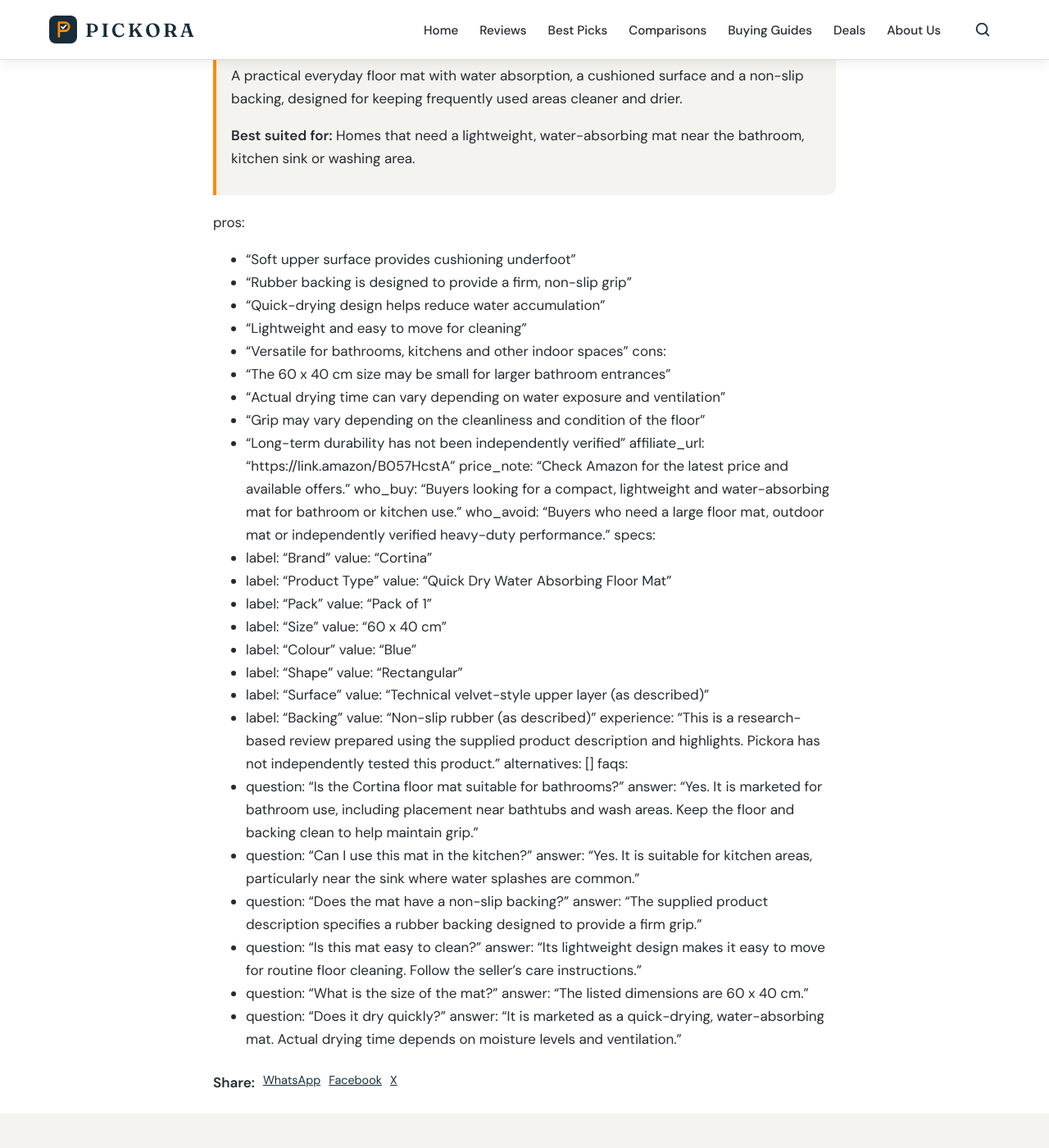
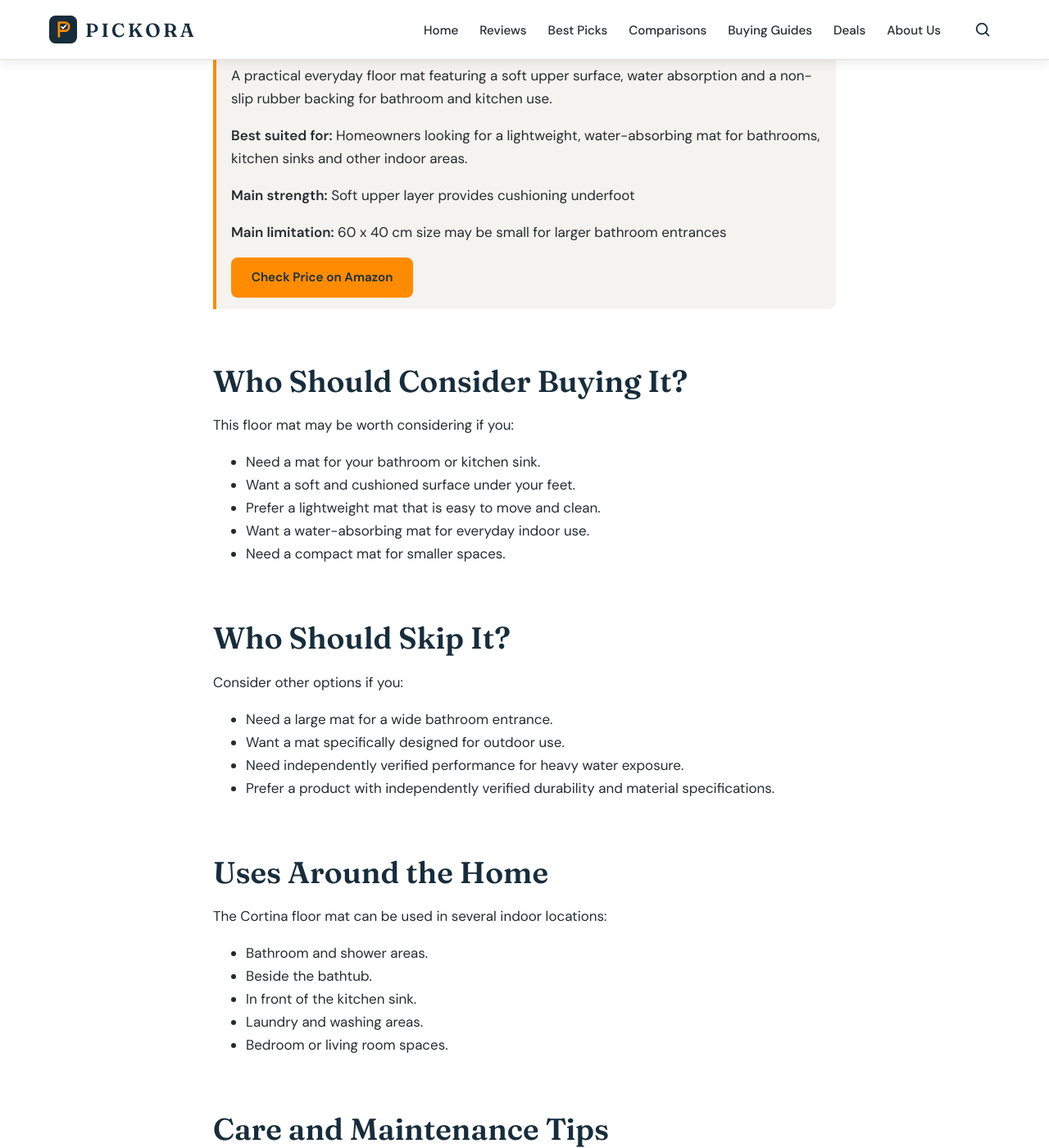
Before and after one commit to Pickora169/Pickora, a Jekyll site: the page built from _reviews/cortina-quick-dry-water-absorbing-floor-mat.md, in a window 1280 px wide and 1400 px high, scrolled down 1364 px. Shown: the whole window at 82% size. Built offline with Jekyll 4.4.1, drawn with Linux system fonts in a browser that asks for light colours; some of the changed text lies outside the part shown.

Commit message:
Update cortina-quick-dry-water-absorbing-floor-mat.md

```diff
--- a/_reviews/cortina-quick-dry-water-absorbing-floor-mat.md
+++ b/_reviews/cortina-quick-dry-water-absorbing-floor-mat.md
@@ -1,59 +1,104 @@
 ---
 title: "Cortina Quick Dry Water Absorbing Floor Mat Review: Is It Worth Buying?"
 image: "/assets/images/reviews/1795099918887-IMG_4630.jpeg"
-image_alt: "Cortina blue quick dry water absorbing rectangular floor mat"
 category: "Home & Kitchen"
 review_type: research-based
 author: Pickora
 date: 2026-11-19
-excerpt: "Looking for a quick-drying, non-slip mat for your bathroom or kitchen? Here's what to know about the Cortina water-absorbing floor mat."
-verdict: "A practical everyday floor mat with water absorption, a cushioned surface and a non-slip backing, designed for keeping frequently used areas cleaner and drier."
-best_for: "Homes that need a lightweight, water-absorbing mat near the bathroom, kitchen sink or washing area."
----
+excerpt: "Looking for a quick-drying, non-slip mat for your bathroom or kitchen? Here's what you should know about the Cortina Quick Dry Water Absorbing Floor Mat."
+verdict: "A practical everyday floor mat featuring a soft upper surface, water absorption and a non-slip rubber backing for bathroom and kitchen use."
+best_for: "Homeowners looking for a lightweight, water-absorbing mat for bathrooms, kitchen sinks and other indoor areas."
 pros:
-  - "Soft upper surface provides cushioning underfoot"
+  - "Soft upper layer provides cushioning underfoot"
   - "Rubber backing is designed to provide a firm, non-slip grip"
   - "Quick-drying design helps reduce water accumulation"
   - "Lightweight and easy to move for cleaning"
-  - "Versatile for bathrooms, kitchens and other indoor spaces"
+  - "Suitable for bathrooms, kitchens, laundry rooms and other indoor spaces"
 cons:
-  - "The 60 x 40 cm size may be small for larger bathroom entrances"
-  - "Actual drying time can vary depending on water exposure and ventilation"
+  - "60 x 40 cm size may be small for larger bathroom entrances"
+  - "Actual drying time depends on water exposure and room ventilation"
   - "Grip may vary depending on the cleanliness and condition of the floor"
   - "Long-term durability has not been independently verified"
 affiliate_url: "https://link.amazon/B057HcstA"
-price_note: "Check Amazon for the latest price and available offers."
-who_buy: "Buyers looking for a compact, lightweight and water-absorbing mat for bathroom or kitchen use."
-who_avoid: "Buyers who need a large floor mat, outdoor mat or independently verified heavy-duty performance."
-specs:
-  - label: "Brand"
-    value: "Cortina"
-  - label: "Product Type"
-    value: "Quick Dry Water Absorbing Floor Mat"
-  - label: "Pack"
-    value: "Pack of 1"
-  - label: "Size"
-    value: "60 x 40 cm"
-  - label: "Colour"
-    value: "Blue"
-  - label: "Shape"
-    value: "Rectangular"
-  - label: "Surface"
-    value: "Technical velvet-style upper layer (as described)"
-  - label: "Backing"
-    value: "Non-slip rubber (as described)"
-experience: "This is a research-based review prepared using the supplied product description and highlights. Pickora has not independently tested this product."
-alternatives: []
-faqs:
-  - question: "Is the Cortina floor mat suitable for bathrooms?"
-    answer: "Yes. It is marketed for bathroom use, including placement near bathtubs and wash areas. Keep the floor and backing clean to help maintain grip."
-  - question: "Can I use this mat in the kitchen?"
-    answer: "Yes. It is suitable for kitchen areas, particularly near the sink where water splashes are common."
-  - question: "Does the mat have a non-slip backing?"
-    answer: "The supplied product description specifies a rubber backing designed to provide a firm grip."
-  - question: "Is this mat easy to clean?"
-    answer: "Its lightweight design makes it easy to move for routine floor cleaning. Follow the seller's care instructions."
-  - question: "What is the size of the mat?"
-    answer: "The listed dimensions are 60 x 40 cm."
-  - question: "Does it dry quickly?"
-    answer: "It is marketed as a quick-drying, water-absorbing mat. Actual drying time depends on moisture levels and ventilation."
+---
+
+## Who Should Consider Buying It?
+
+This floor mat may be worth considering if you:
+
+- Need a mat for your bathroom or kitchen sink.
+- Want a soft and cushioned surface under your feet.
+- Prefer a lightweight mat that is easy to move and clean.
+- Want a water-absorbing mat for everyday indoor use.
+- Need a compact mat for smaller spaces.
+
+## Who Should Skip It?
+
+Consider other options if you:
+
+- Need a large mat for a wide bathroom entrance.
+- Want a mat specifically designed for outdoor use.
+- Need independently verified performance for heavy water exposure.
+- Prefer a product with independently verified durability and material specifications.
+
+## Uses Around the Home
+
+The Cortina floor mat can be used in several indoor locations:
+
+- Bathroom and shower areas.
+- Beside the bathtub.
+- In front of the kitchen sink.
+- Laundry and washing areas.
+- Bedroom or living room spaces.
+
+## Care and Maintenance Tips
+
+To help maintain the mat:
+
+- Keep the floor underneath clean and dry before placing the mat.
+- Allow the mat to dry properly after heavy water exposure.
+- Move it periodically to clean the floor underneath.
+- Follow the manufacturer's washing and care instructions.
+- Avoid using it on unsuitable or uneven floor surfaces.
+
+## Final Verdict
+
+The Cortina Quick Dry Water Absorbing Floor Mat combines a soft upper layer, water-absorbing design and non-slip rubber backing.
+
+Its compact 60 x 40 cm size and lightweight construction make it a practical option to consider for smaller bathroom and kitchen areas.
+
+However, buyers should consider its dimensions, actual drying performance and material specifications before purchasing.
+
+**Pickora Verdict:** Worth considering for everyday bathroom and kitchen use if you need a compact, lightweight and water-absorbing floor mat.
+
+This is a research-based review prepared using the supplied product description and highlights. Pickora has not personally tested this product.
+
+## Frequently Asked Questions
+
+**1. Is the Cortina floor mat suitable for bathrooms?**
+
+Yes. It is marketed for bathroom use, including placement near bathtubs and wash areas.
+
+**2. Can I use this mat in the kitchen?**
+
+Yes. It is suitable for kitchen areas, particularly near the sink where water splashes are common.
+
+**3. Does the mat have a non-slip backing?**
+
+The supplied product description specifies a rubber backing designed to provide a firm grip.
+
+**4. What is the size of this floor mat?**
+
+The listed dimensions are 60 x 40 cm.
+
+**5. Is the Cortina mat quick-drying?**
+
+It is marketed as a quick-drying, water-absorbing mat. Actual drying time depends on moisture levels and ventilation.
+
+**6. Is it easy to move and clean?**
+
+Yes. Its lightweight design makes it easy to move for routine floor cleaning. Follow the seller's care instructions.
+
+## Affiliate Disclosure
+
+Pickora may earn a commission when you purchase through qualifying affiliate links, at no additional cost to you.
```
